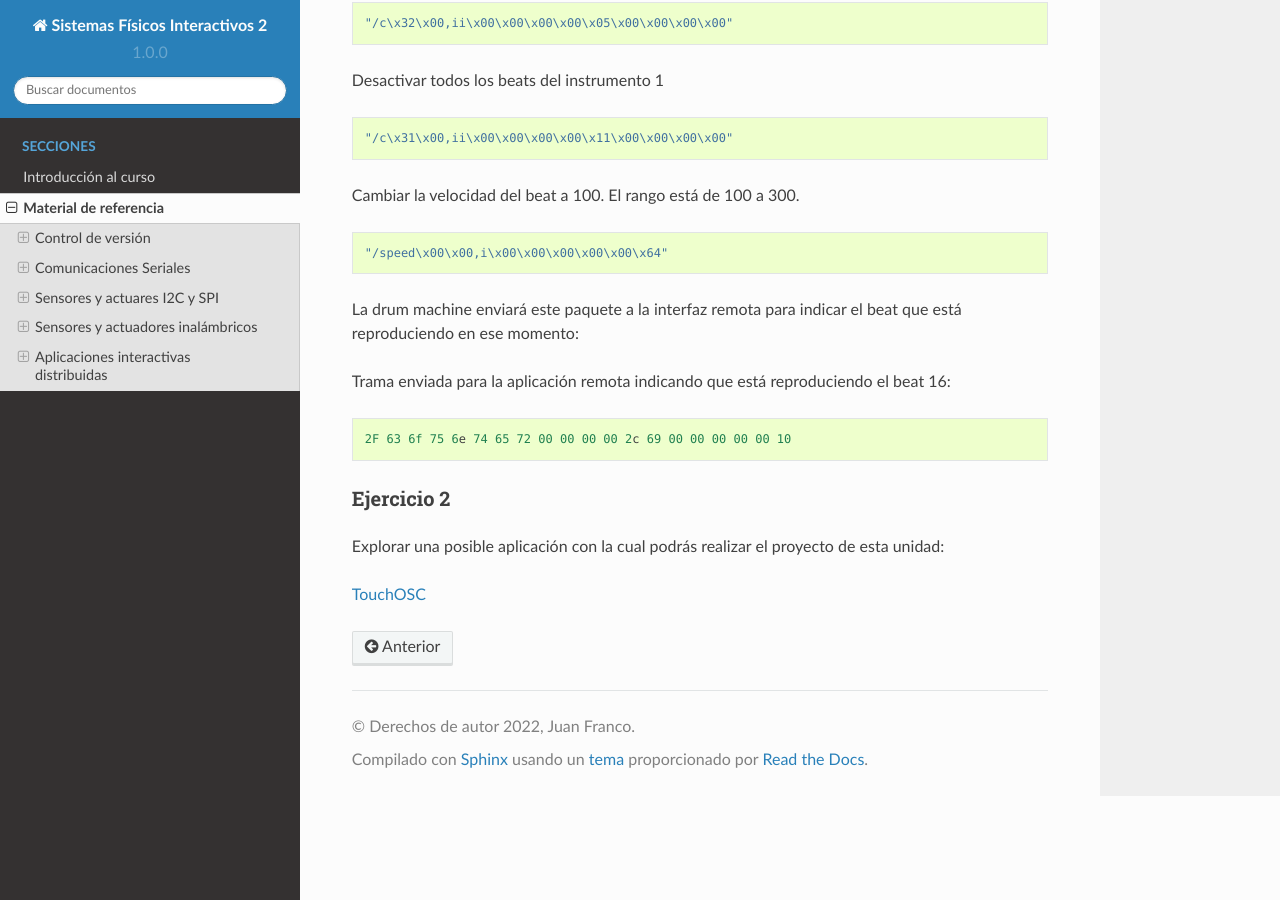
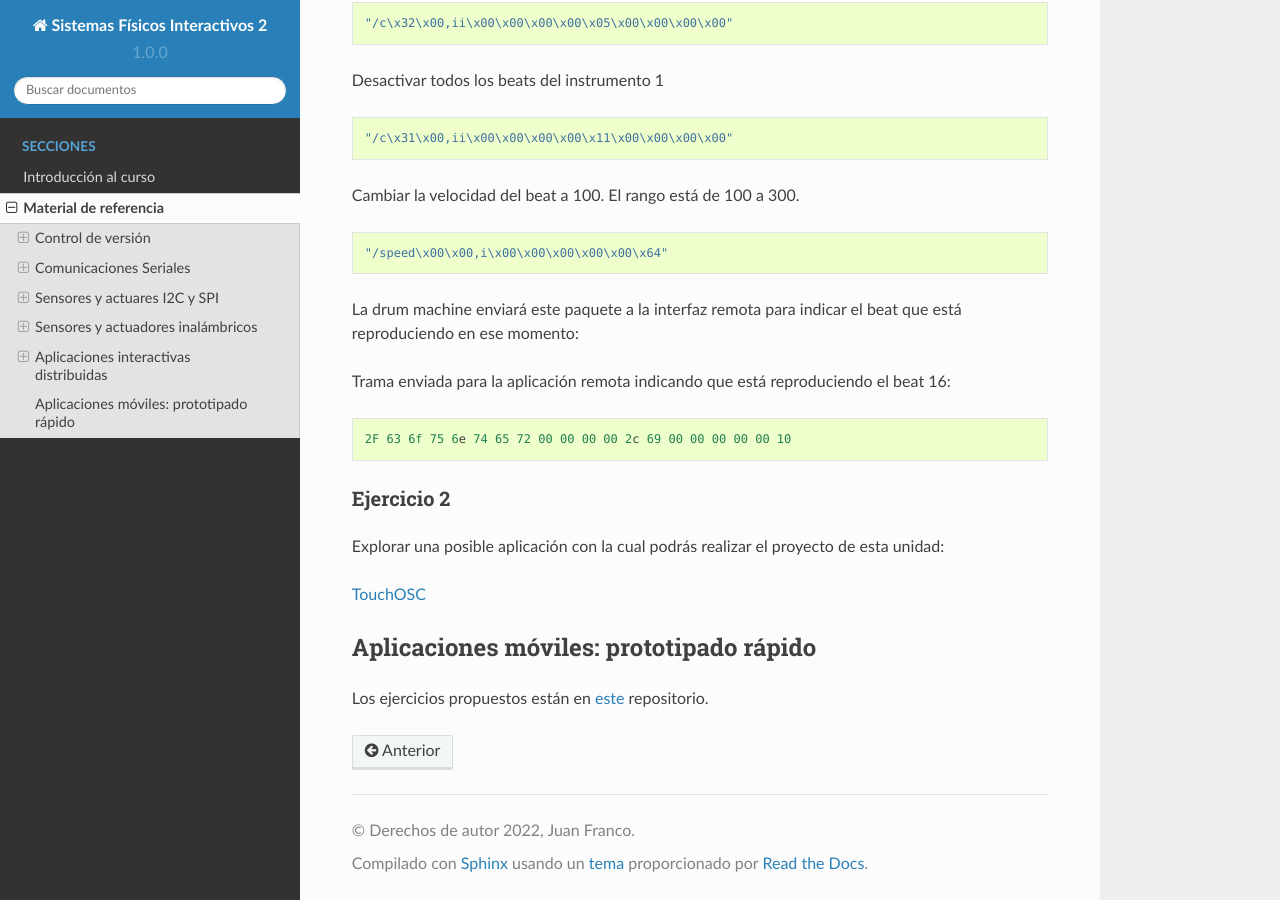
Before and after one commit to juanferfranco/SistemasFisicosInteractivos2, a Sphinx documentation site: the page built from docs/_referencias/referencias.rst, in a window 1280 px wide and 900 px high, scrolled down 51781 px. Built offline with Sphinx 7.4.7 and the Read the Docs theme 2.0.0, drawn with Linux system fonts in a browser that asks for light colours.

Commit message:
Add movil apps prototyping

```diff
--- a/docs/_referencias/referencias.rst
+++ b/docs/_referencias/referencias.rst
@@ -2559,3 +2559,10 @@ Explorar una posible aplicación con la cual podrás realizar
 el proyecto de esta unidad:
 
 `TouchOSC <https://hexler.net/products/touchosc>`__
+
+
+Aplicaciones móviles: prototipado rápido
+*****************************************
+
+Los ejercicios propuestos están en `este <https://github.com/juanferfranco/appSensorActivity>`__
+repositorio.
```
